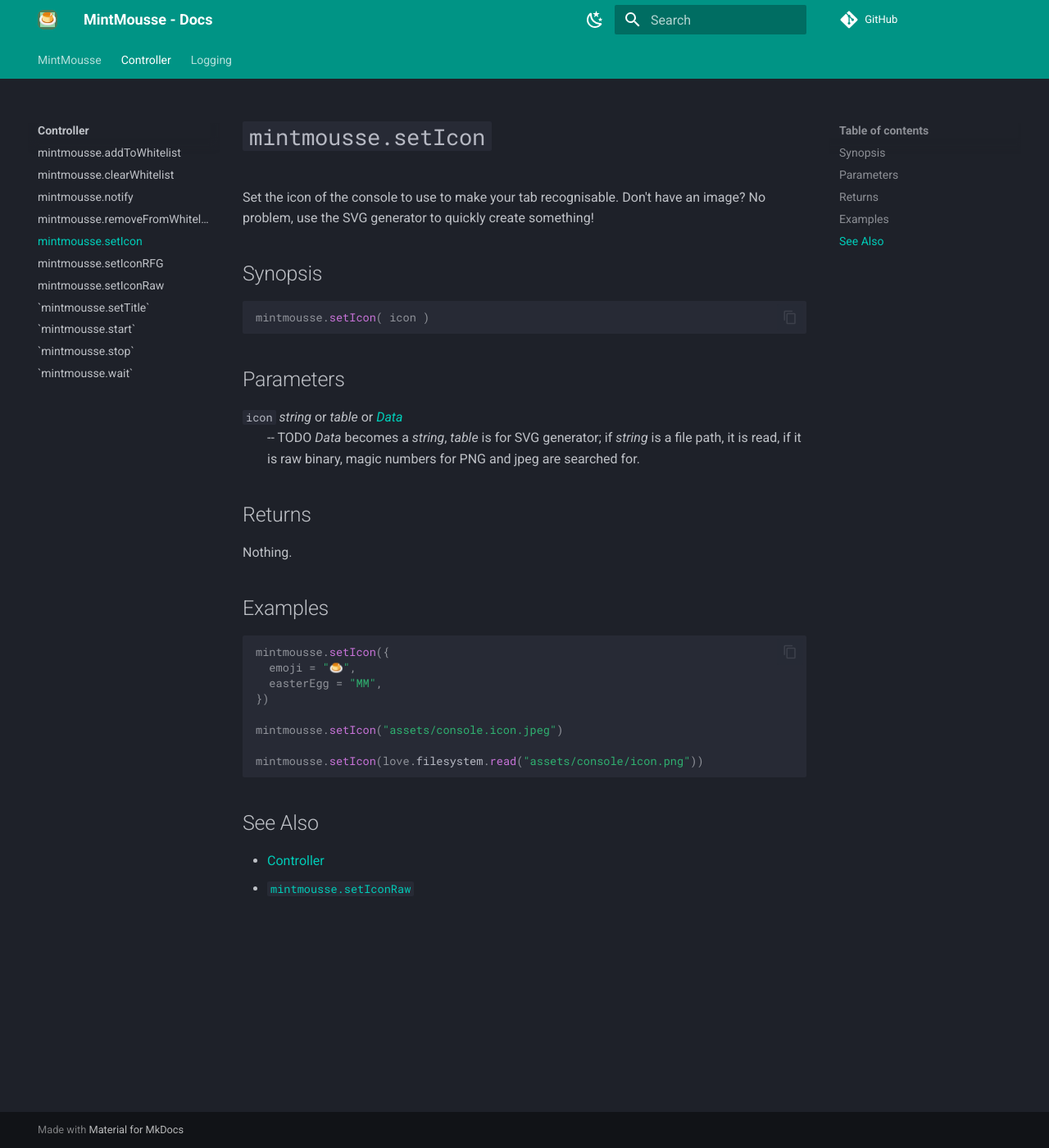
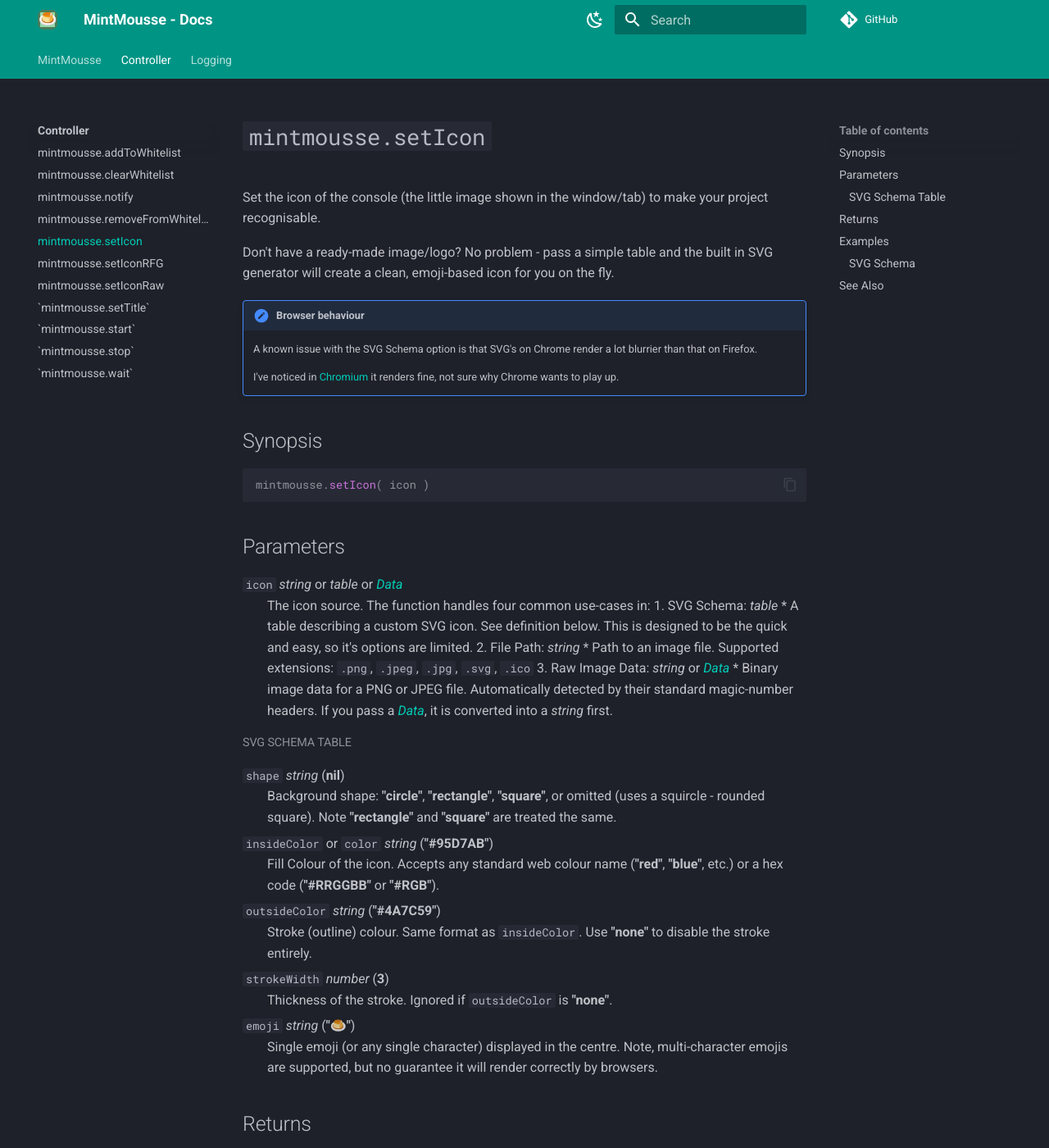
Before and after one commit to EngineerSmith/MintMousse, an MkDocs documentation site: the page built from docs/controller/setIcon.md, in a window 1280 px wide and 1400 px high. Shown: the whole window at 82% size. Built offline with MkDocs 1.6.1 and Material for MkDocs 9.7.7, drawn with Linux system fonts in a browser that asks for light colours; comment, search, counter and statistics services are not loaded; the version menu is left out; some of the changed text lies outside the part shown.

Commit message:
docs: completed setIcon

````diff
--- a/docs/controller/setIcon.md
+++ b/docs/controller/setIcon.md
@@ -1,5 +1,13 @@
 # `mintmousse.setIcon`
-Set the icon of the console to use to make your tab recognisable. Don't have an image? No problem, use the SVG generator to quickly create something!
+Set the icon of the console (the little image shown in the window/tab) to make your project recognisable.
+
+Don't have a ready-made image/logo? No problem - pass a simple table and the built in SVG generator will create a clean, emoji-based icon for you on the fly.
+
+!!! note "Browser behaviour"
+
+    A known issue with the SVG Schema option is that SVG's on Chrome render a lot blurrier than that on Firefox.
+
+    I've noticed in [Chromium](https://www.chromium.org/Home/) it renders fine, not sure why Chrome wants to play up.
 
 ## Synopsis
 ```lua
@@ -8,21 +16,66 @@
 
 ## Parameters
 `icon` _string_ or _table_ or [_Data_](https://love2d.org/wiki/Data)
-:   -- TODO _Data_ becomes a _string_, _table_ is for SVG generator; if _string_ is a file path, it is read, if it is raw binary, magic numbers for PNG and jpeg are searched for.
+:   The icon source. The function handles four common use-cases in:
+    1. SVG Schema: _table_
+      * A table describing a custom SVG icon. See definition below. This is designed to be the quick and easy, so it's options are limited.
+    2. File Path: _string_
+        * Path to an image file. Supported extensions: `.png`, `.jpeg`, `.jpg`, `.svg`, `.ico`
+    3. Raw Image Data: _string_ or [_Data_](https://love2d.org/wiki/Data)
+        * Binary image data for a PNG or JPEG file. Automatically detected by their standard magic-number headers. If you pass a [_Data_](https://love2d.org/wiki/Data), it is converted into a _string_ first.
+
+### SVG Schema Table
+`shape` _string_ (**nil**)
+:   Background shape: **"circle"**, **"rectangle"**, **"square"**, or omitted (uses a squircle - rounded square). Note **"rectangle"** and **"square"** are treated the same.
+
+`insideColor` or `color` _string_ (**"#95D7AB"**)
+:   Fill Colour of the icon. Accepts any standard web colour name (**"red"**, **"blue"**, etc.) or a hex code (**"#RRGGBB"** or **"#RGB"**).
+
+`outsideColor` _string_ (**"#4A7C59"**)
+:   Stroke (outline) colour. Same format as `insideColor`. Use **"none"** to disable the stroke entirely.
+
+`strokeWidth` _number_ (**3**)
+:   Thickness of the stroke. Ignored if `outsideColor` is **"none"**.
+
+`emoji` _string_ (**"🍮"**)
+:   Single emoji (or any single character) displayed in the centre. Note, multi-character emojis are supported, but no guarantee it will render correctly by browsers.
 
 ## Returns
 Nothing.
 
 ## Examples
 ```lua
+mintmousse.setIcon("assets/console/icon.svg")
+mintmousse.setIcon("assets/console/icon.ico")
+
+mintmousse.setIcon(love.filesystem.read("assets/console/icon.png"))
+mintmousse.setIcon(love.filesystem.read("assets/console/icon.jpeg"))
+```
+
+### SVG Schema
+```lua
+mintmousse.setIcon({ }) -- MintMousse's default, same as:
 mintmousse.setIcon({
-  emoji = "🍮",
-  easterEgg = "MM",
+  shape        = nil, -- squircle
+  insideColor  = "#95D7AB",
+  outsideColor = "#4A7C59",
+  strokeWidth  = 3,
+  emoji        = "🍮",
 })
 
-mintmousse.setIcon("assets/console.icon.jpeg")
+mintmousse.setIcon({
+  shape        = "circle",
+  insideColor  = "#abf",
+  outsideColor = "#f00",
+  strokeWidth  = 2,
+  emoji        = "🚀",
+})
 
-mintmousse.setIcon(love.filesystem.read("assets/console/icon.png"))
+mintmousse.setIcon({
+  color = "#cca486",
+  emoji = "🍖",
+  outsideColor = "none",
+})
 ```
 
 ## See Also
````
Also changed, not shown: docs/controller/index.md (+1 -1 lines), 3 other files.
